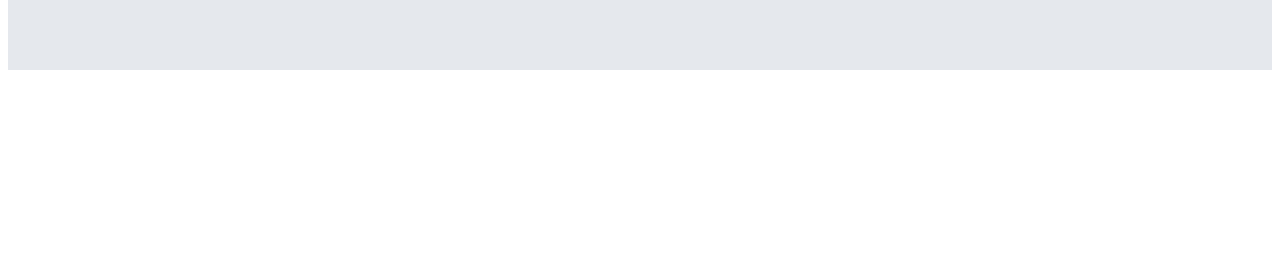
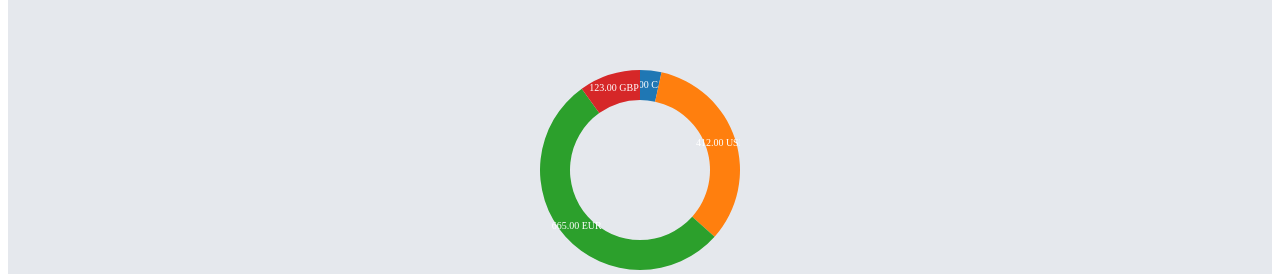
Before and after one commit to BrianKendalBucek/budgie, a React (Create React App) app: page / in a window 1280 px wide. Shown: the part 738-1017 px from the top of the page. Before the commit the page ends 816 px from the top, so only its background shows below. Built offline with nearby package versions, Linux system fonts and the light colour scheme.

Commit message:
Add PieChart progress and App for testing charts

```diff
--- a/src/App.js
+++ b/src/App.js
@@ -1,7 +1,28 @@
 import './App.scss';
+import { Pie } from './components/PieChart/PieChart';
+import * as d3 from "d3";
+
+import React, { useState, useEffect } from "react";
+
+function App() {
+
+  /* generateData used to create random data for chart build testing purposes */
+  const generateData = (value, length = 5) =>
+  d3.range(length).map((item, index) => ({
+    date: index,
+    value: value === null || value === undefined ? Math.random() * 100 : value
+  }));
 
 
-function App() {
+// const [data, setData] = useState(generateData());
+const changeData = () => {
+  setData(generateData());
+};
+
+// Hardcoded data in useState to eventually use data from API call/DB
+const [data, setData] = useState([{name: "CAD", value: 43}, {name: "USD", value: 412}, {name: "EUR", value: 665}, {name: "GBP", value: 123}]);
+
+
   return (
     <div className="App">
       <header className="App-header">
@@ -10,8 +31,17 @@ function App() {
         <div class ="welcome-title">
           <h1>Budgie</h1>
           <p>Let's fly!</p>
+
         </div>
       </header>
+      {/* Pie just used to test chart display. TO BE REMOVED */}
+        <Pie
+          data={data}
+          width={200}
+          height={200}
+          innerRadius={70}
+          outerRadius={100}
+        />
     </div>
   );
 }
--- /dev/null
+++ b/src/components/PieChart/PieChart.js
@@ -0,0 +1,53 @@
+import React, { useEffect, useRef } from "react";
+import * as d3 from "d3";
+import './PieChart.scss'
+
+
+const data = [{name: "CAD", value: 43}, {name: "USD", value: 412}, {name: "EUR", value: 665}, {name: "GBP", value: 123}];
+
+
+const Arc = ({ data, index, createArc, colors, format }) => (
+  <g key={index} className="arc">
+    <path className="arc" d={createArc(data)} fill={colors(index)} />
+    <text
+      transform={`translate(${createArc.centroid(data)})`}
+      textAnchor="middle"
+      alignmentBaseline="middle"
+      fill="white"
+      fontSize="10"
+    >
+      {format(data.value)} {data.data.name}
+    </text>
+  </g>
+);
+
+export const Pie = props => {
+  const createPie = d3
+    .pie()
+    .value(d => d.value)
+    .sort(null);
+  const createArc = d3
+    .arc()
+    .innerRadius(props.innerRadius)
+    .outerRadius(props.outerRadius);
+  const colors = d3.scaleOrdinal(d3.schemeCategory10);
+  const format = d3.format(".2f");
+  const data = createPie(props.data);
+
+  return (
+    <svg width={props.width} height={props.height}>
+      <g transform={`translate(${props.outerRadius} ${props.outerRadius})`}>
+        {data.map((d, i) => (
+          <Arc
+            key={i}
+            data={d}
+            index={i}
+            createArc={createArc}
+            colors={colors}
+            format={format}
+          />
+        ))}
+      </g>
+    </svg>
+  );
+};
```
Also changed, not shown: src/components/PieChart/PieChart.scss (added).
